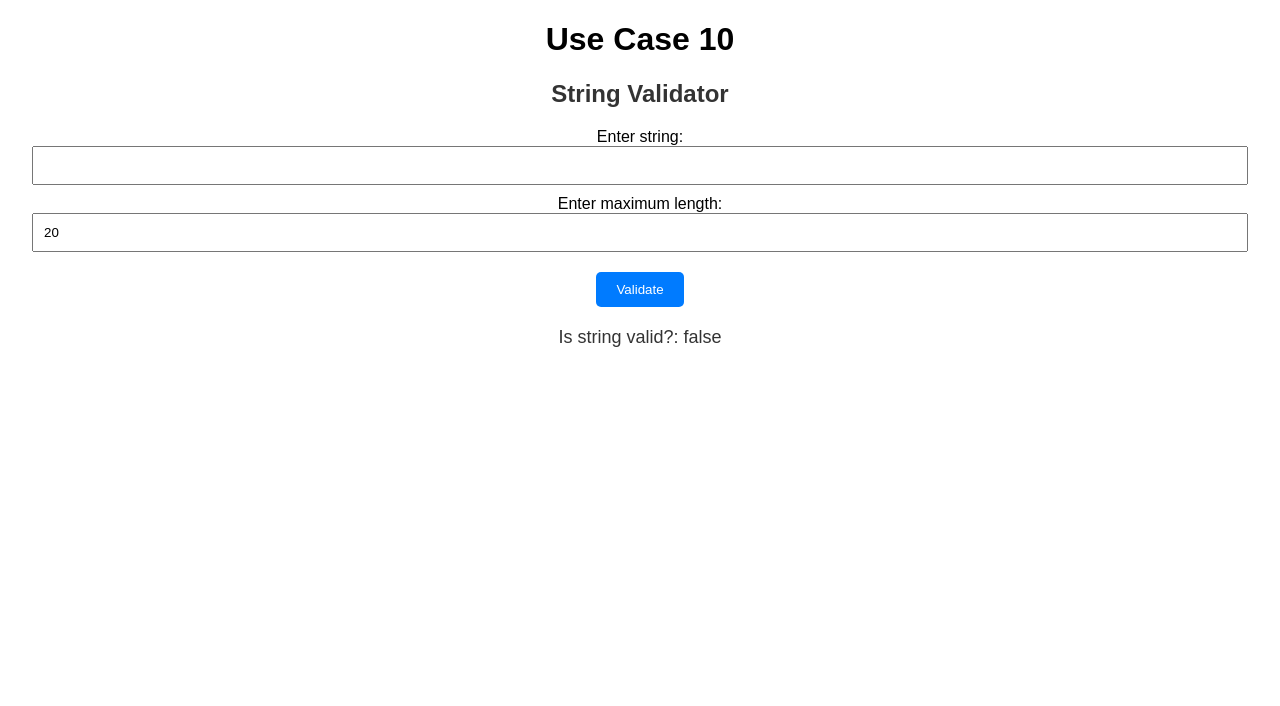
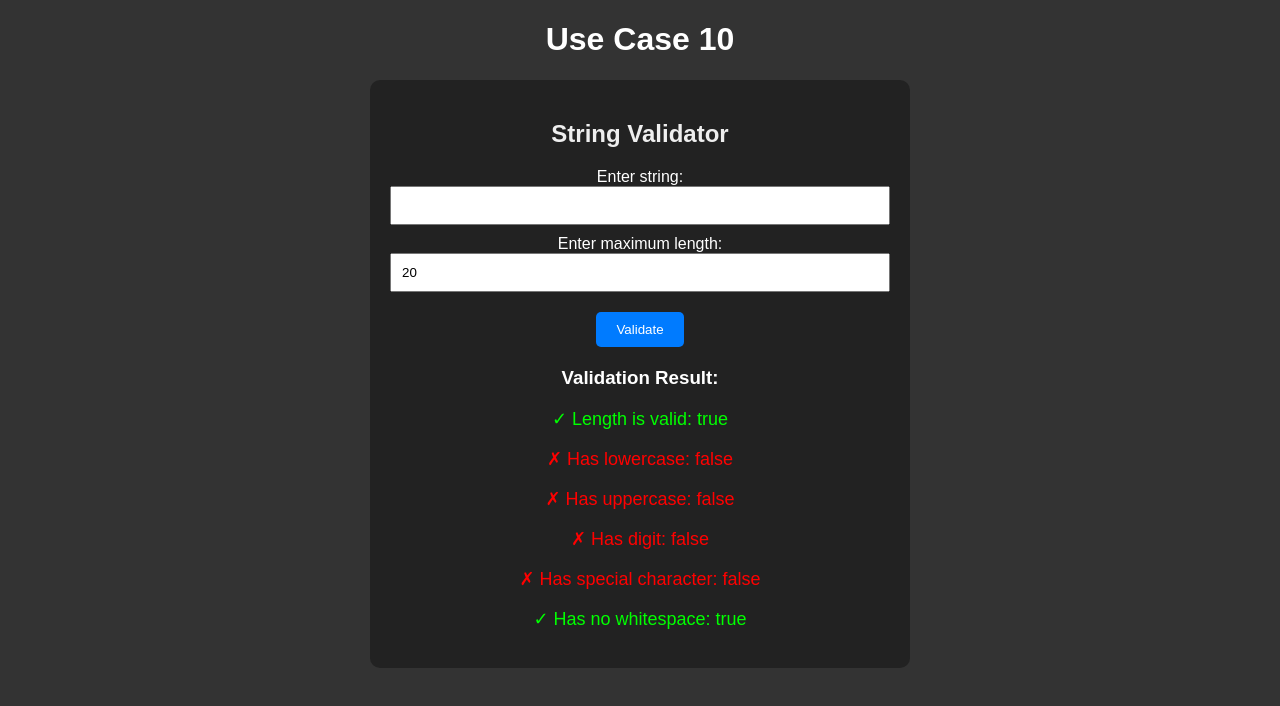
Before and after one commit to Miroslavetsh/use-case-10-ai-rotation, a React (Create React App) app: page / in a window 1280 px wide. Shown: the top 706 px of the page. Built offline with nearby package versions, Linux system fonts and the light colour scheme.

Commit message:
C#7 Improve UI

```diff
--- a/src/App.css
+++ b/src/App.css
@@ -40,12 +40,23 @@
   }
 }
 
+/* Other styles */
 body {
   font-family: Arial, sans-serif;
+  background-color: #333;
+  color: white;
 }
 
 h2 {
-  color: #333;
+  color: #eee;
+}
+
+.validator {
+  background-color: #222;
+  padding: 20px;
+  border-radius: 10px;
+  max-width: 500px;
+  margin: 0 auto;
 }
 
 form {
@@ -80,5 +91,20 @@ input[type='submit']:hover {
 
 p {
   font-size: 18px;
-  color: #333;
 }
+
+.valid {
+  color: #0f0;
+}
+
+.valid::before {
+  content: '✓ ';
+}
+
+.invalid {
+  color: #f00;
+}
+
+.invalid::before {
+  content: '✗ ';
+}
--- a/src/components/StringValidator.js
+++ b/src/components/StringValidator.js
@@ -1,19 +1,39 @@
 import React, { useState } from 'react'
-
-import { validateString } from '../utils'
 
 const StringValidator = () => {
   const [inputString, setInputString] = useState('')
   const [maxLength, setMaxLength] = useState(20)
-  const [isValid, setIsValid] = useState(false)
+  const [validationResult, setValidationResult] = useState({
+    lengthIsValid: true,
+    hasLowerCase: false,
+    hasUpperCase: false,
+    hasDigit: false,
+    hasSpecialChar: false,
+    hasNoWhitespace: true,
+  })
+
+  // TODO: move out to utils
+  const validateString = (str, maxLength) => {
+    const result = {
+      lengthIsValid: str.length <= maxLength,
+      hasLowerCase: /[a-z]/.test(str),
+      hasUpperCase: /[A-Z]/.test(str),
+      hasDigit: /\d/.test(str),
+      hasSpecialChar: /[!\"#$%&'()*+,\-./:;<=>?@\\[\\\]^_`{|}~]/.test(str),
+      hasNoWhitespace: !/\s/.test(str),
+    }
+    return result
+  }
 
   const handleValidate = (event) => {
     event.preventDefault()
-    setIsValid(validateString({ inputString, maxLength }))
+    setValidationResult(validateString(inputString, maxLength))
   }
 
+  const getResultClass = (check) => (check ? 'valid' : 'invalid')
+
   return (
-    <div>
+    <div className='validator'>
       <h2>String Validator</h2>
       <form onSubmit={handleValidate}>
         <label>
@@ -26,7 +46,25 @@ const StringValidator = () => {
         </label>
         <input type='submit' value='Validate' />
       </form>
-      <p>Is string valid?: {isValid.toString()}</p>
+      <h3>Validation Result:</h3>
+      <p className={getResultClass(validationResult.lengthIsValid)}>
+        Length is valid: {validationResult.lengthIsValid.toString()}
+      </p>
+      <p className={getResultClass(validationResult.hasLowerCase)}>
+        Has lowercase: {validationResult.hasLowerCase.toString()}
+      </p>
+      <p className={getResultClass(validationResult.hasUpperCase)}>
+        Has uppercase: {validationResult.hasUpperCase.toString()}
+      </p>
+      <p className={getResultClass(validationResult.hasDigit)}>
+        Has digit: {validationResult.hasDigit.toString()}
+      </p>
+      <p className={getResultClass(validationResult.hasSpecialChar)}>
+        Has special character: {validationResult.hasSpecialChar.toString()}
+      </p>
+      <p className={getResultClass(validationResult.hasNoWhitespace)}>
+        Has no whitespace: {validationResult.hasNoWhitespace.toString()}
+      </p>
     </div>
   )
 }
```
